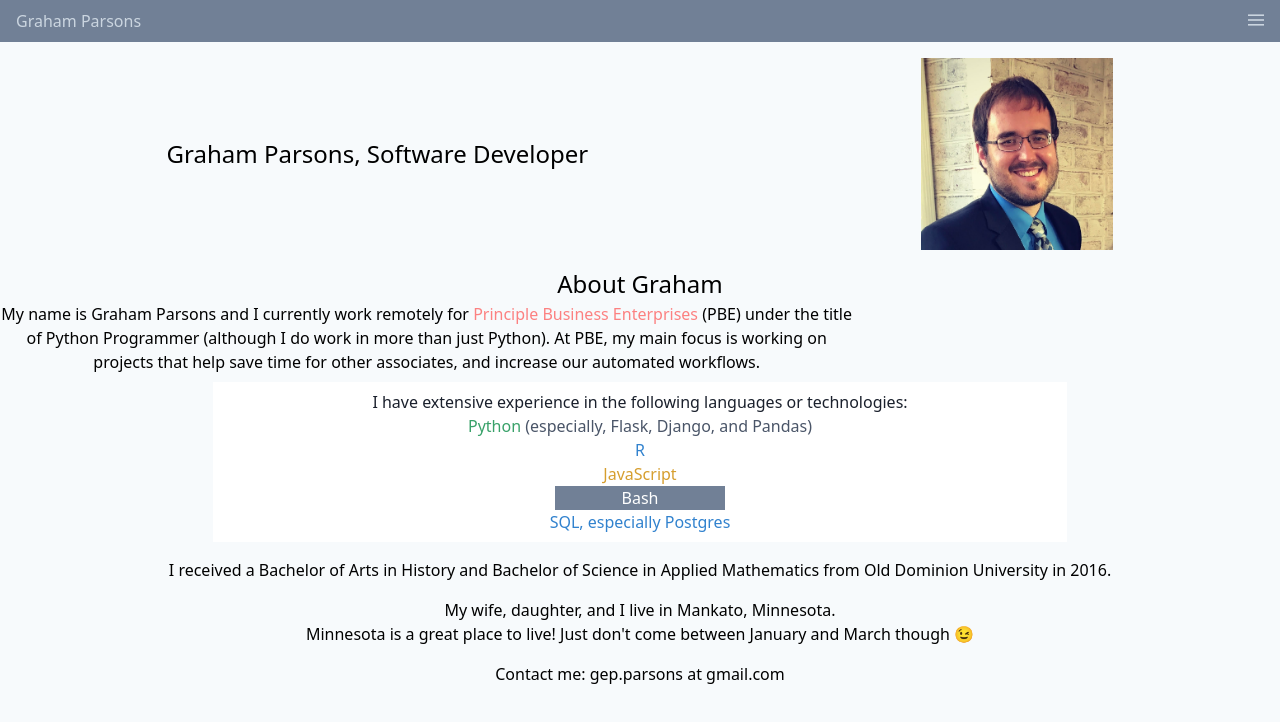
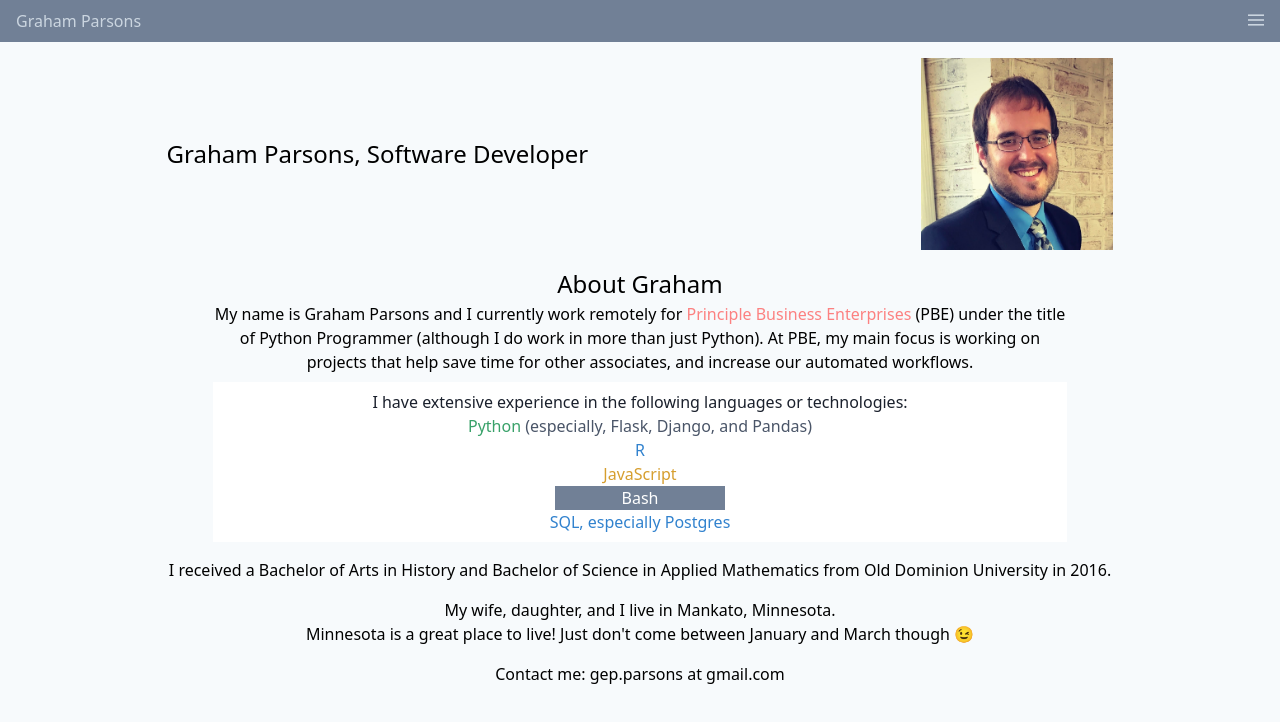
Before and after one commit to gep-parsons/gep-parsons.github.io, a plain HTML site: page index.html in a window 1280 px wide. Drawn offline with Linux system fonts and the light colour scheme.

Commit message:
forgot to include margin class

```diff
--- a/index.html
+++ b/index.html
@@ -50,9 +50,9 @@
         <img class="h-56 w-48 object-contain" src="./img/grahamsolo.jpg" alt="Graham on CA coast">
     </div>
 
-    <div class='text-center '>
+    <div class='text-center'>
         <p class="text-2xl">About Graham</p>
-        <p class='w-2/3'>
+        <p class='w-2/3 m-auto'>
             My name is Graham Parsons and I currently work remotely for <a class='text-red-400 hover:text-blue-400'
                 href="https://principlebusinessenterprises.com/" rel="noreferrer noopener" target="_blank">Principle
                 Business Enterprises</a> (PBE) under the title of Python Programmer
```
